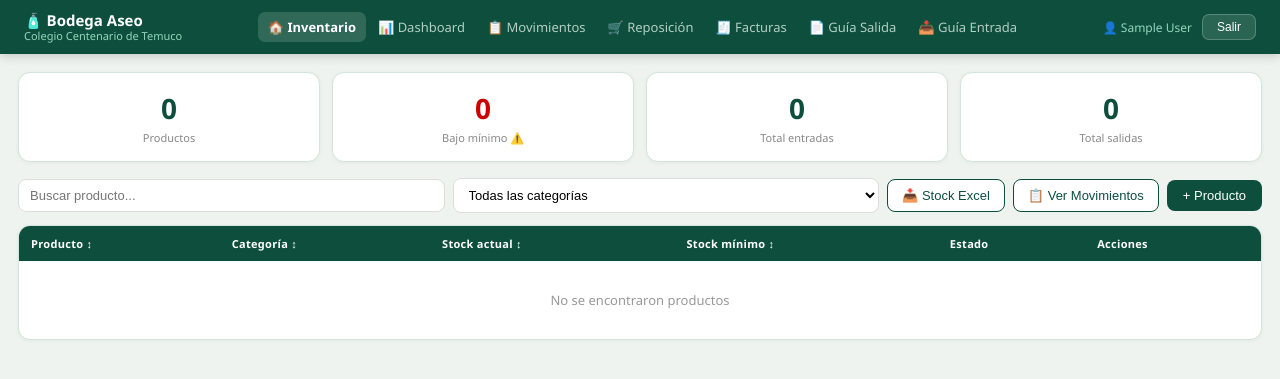
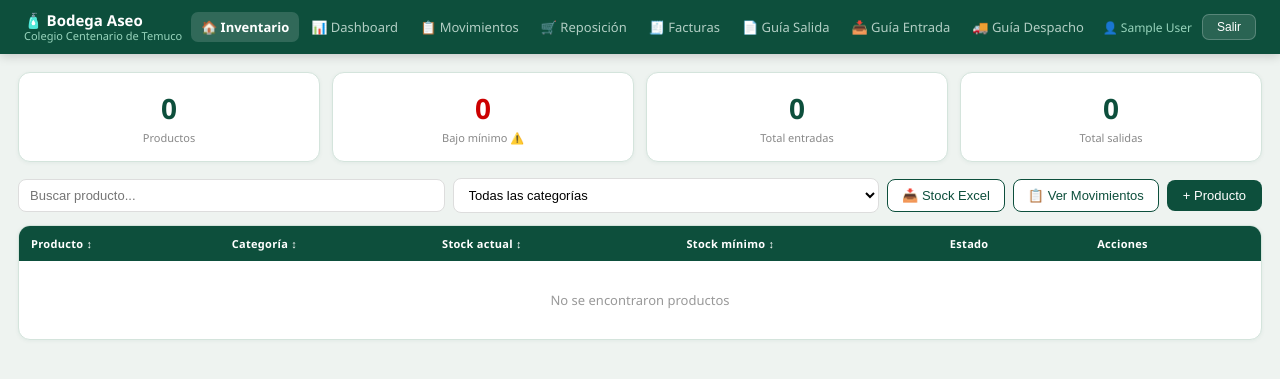
Before and after one commit to fcatalan-ai/bodega-aseo, a Flask app: page / in a window 1280 px wide. Shown: the top 379 px of the page. Run offline with Flask 3, Linux system fonts and the light colour scheme; the visitor is signed in with stand-in values (Sample User, id 1); data that the repository does not hold is empty; some libraries are stand-ins or nearby versions.

Commit message:
Add link for Guía Despacho for admin and operador roles

```diff
--- a/templates/index.html
+++ b/templates/index.html
@@ -106,6 +106,7 @@ tr:hover td{background:#F0F7F3}
     {% if rol == 'admin' %}<a href="/facturas">🧾 Facturas</a>{% endif %}
     <a href="/guia">📄 Guía Salida</a>
     {% if rol in ('admin','operador') %}<a href="/guia_entrada">📥 Guía Entrada</a>{% endif %}
+    {% if rol in ('admin','operador') %}<a href="/guia_despacho">🚚 Guía Despacho</a>{% endif %}
   </div>
   <div class="topbar-right">
     <span class="user-pill">👤 {{ user }}</span>
```
